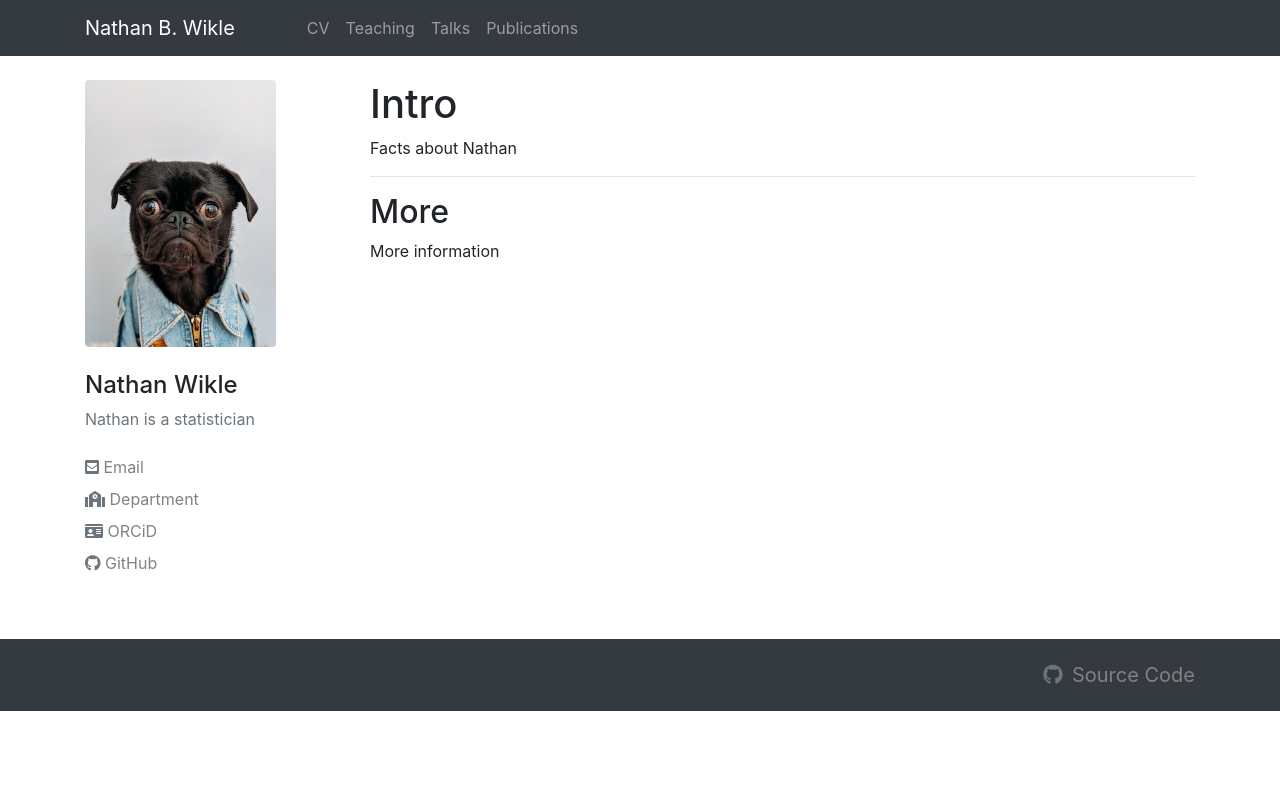
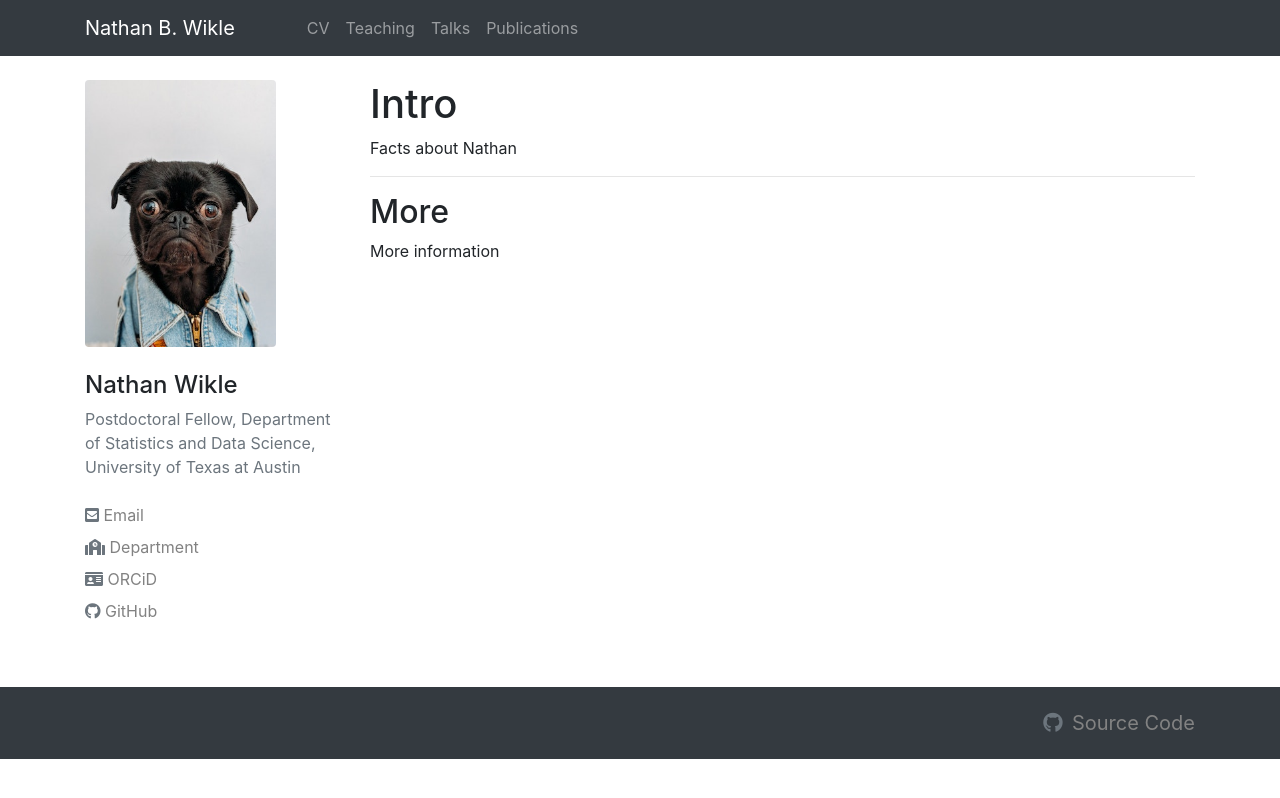
Before and after one commit to nbwikle/nbwikle.github.io, a Jekyll site: the page built from index.md, in a window 1280 px wide. Shown: the top 798 px of the page. Built offline with Jekyll 4.4.1, drawn with Linux system fonts in a browser that asks for light colours; nearby versions of some CDN libraries.

Commit message:
Updated contact info in config

```diff
--- a/_config.yml
+++ b/_config.yml
@@ -7,10 +7,10 @@ author: Nathan Wikle
 url: https://nbwikle.github.io
 
 # personal urls
-bio: "Nathan is a statistician"
-email: nbwikle@psu.edu
+bio: "Postdoctoral Fellow, Department of Statistics and Data Science, University of Texas at Austin"
+email: nathan.wikle@austin.utexas.edu
 github: https://github.com/nbwikle
-school: https://science.psu.edu/stat
+school: https://stat.utexas.edu/
 orcid: https://orcid.org/0000-0001-8574-8752
 
 
```
